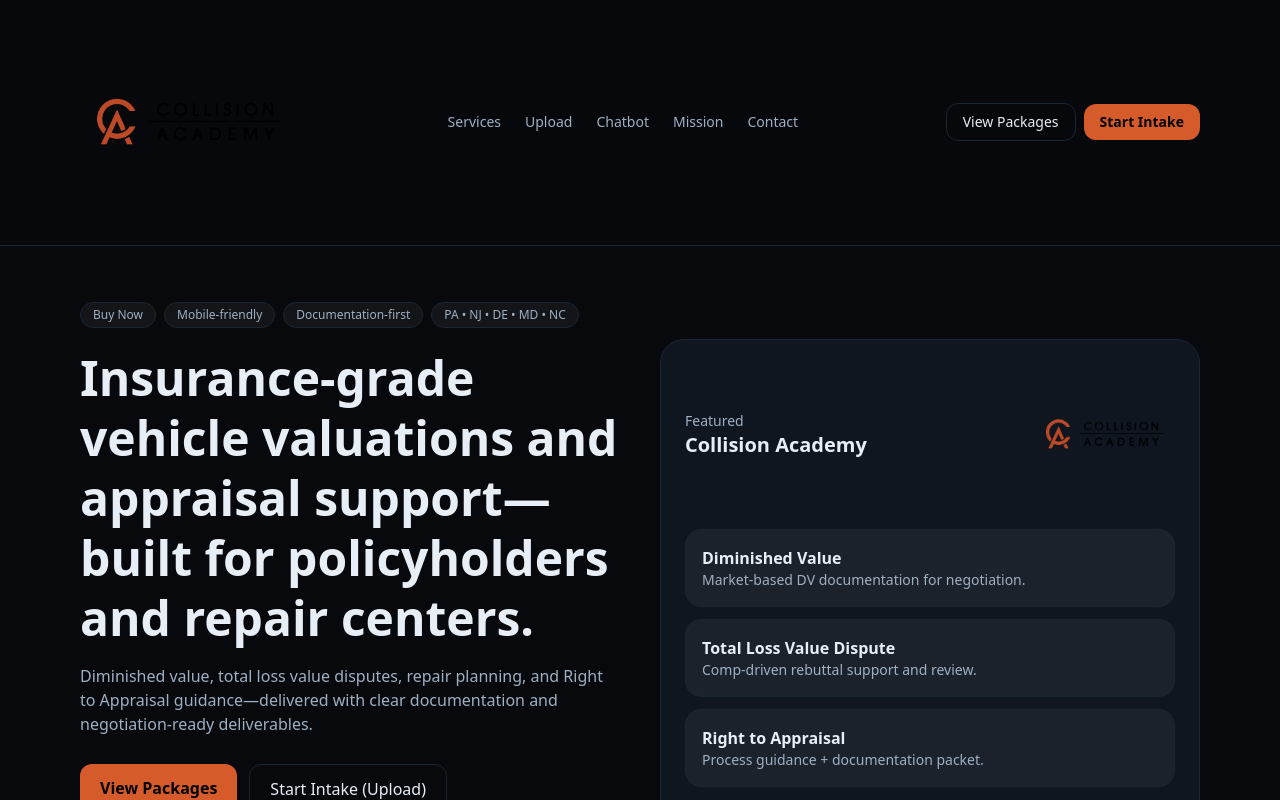
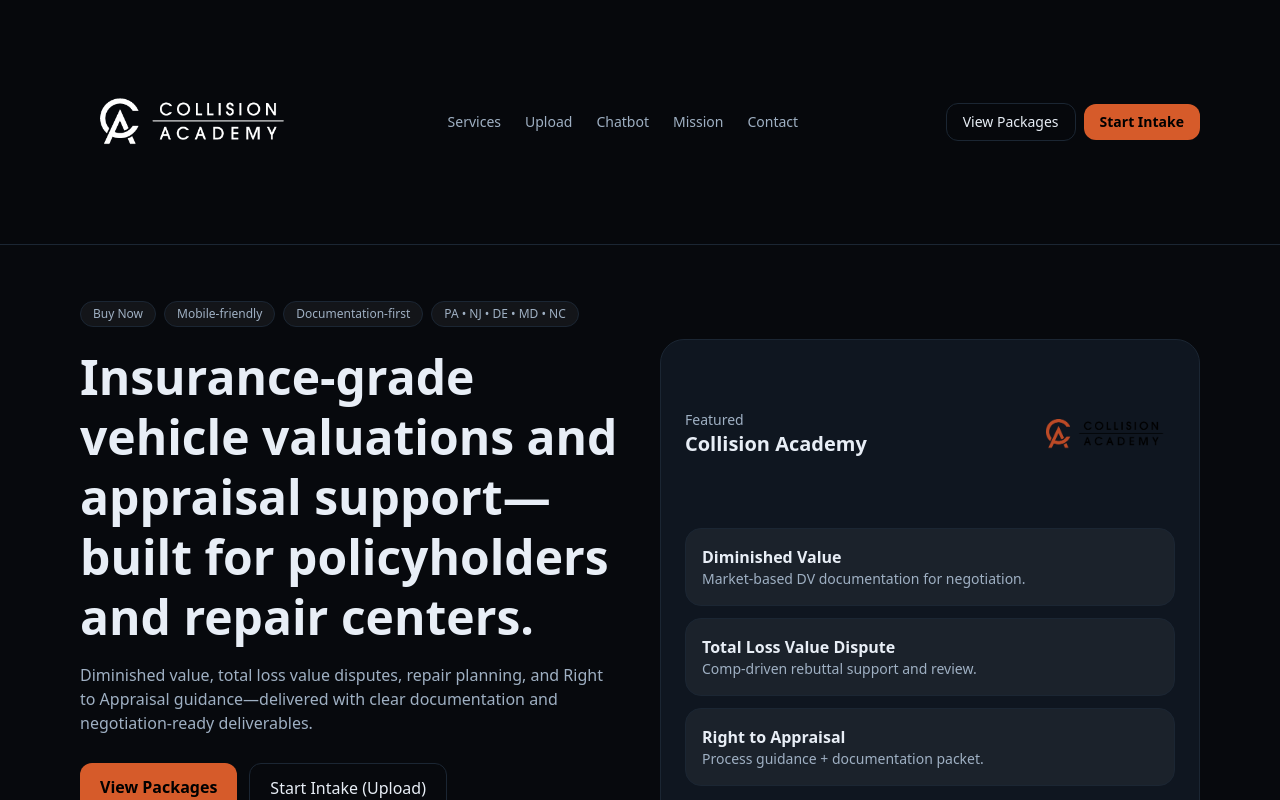
Before and after one commit to Collision-IQ/Collision-IQ, a Next.js app: page / in a window 1280 px wide. Shown: the top 800 px of the page. Built offline with nearby package versions, Linux system fonts and the light colour scheme.

Commit message:
revise layout

```diff
--- a/src/app/layout.tsx
+++ b/src/app/layout.tsx
@@ -45,7 +45,7 @@ export default function RootLayout({
           <div className="mx-auto flex max-w-6xl items-center justify-between px-4 py-3">
             <Link href="/" className="flex items-center gap-3">
              <Image
-               src="/brand/logos/logo-horizontal.png"
+               src="/brand/logos/logo-white.png"
                alt="Collision Academy"
                width={220}
                height={44}
```
